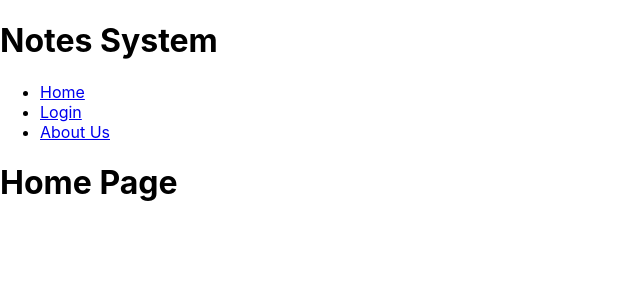
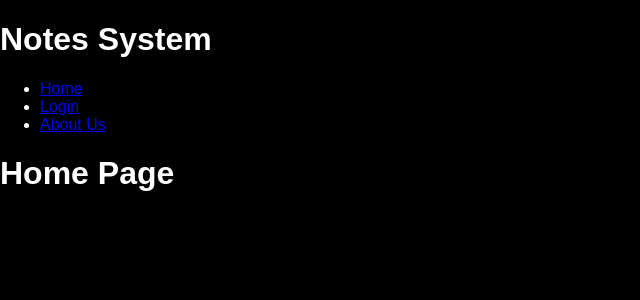
Before and after one commit to mecsung/CTAPDEVL-BSCS231A, a JavaScript app in the folder frontend/: page / in a window 1280 px wide. Shown: the top 300 px of the page, without its empty margins (0-640 px from the left). Built offline with nearby package versions, Linux system fonts and the light colour scheme; the HTML template or start-up script is replaced by a standard one.

Commit message:
Version 6.1.0
- Improved Code Documentation
- Added styling in index.css

```diff
--- a/frontend/src/components/Navbar.js
+++ b/frontend/src/components/Navbar.js
@@ -1,3 +1,5 @@
+// Link is a component from react-router-dom that allows us to create links
+// to different routes in our application
 import { Link } from "react-router-dom";
 
 const Navbar = () => {
--- a/frontend/src/index.css
+++ b/frontend/src/index.css
@@ -1,13 +1,7 @@
 body {
+  background-color: black;
+  color: white;
+  font-family: 'Arial', sans-serif;
   margin: 0;
-  font-family: -apple-system, BlinkMacSystemFont, 'Segoe UI', 'Roboto', 'Oxygen',
-    'Ubuntu', 'Cantarell', 'Fira Sans', 'Droid Sans', 'Helvetica Neue',
-    sans-serif;
-  -webkit-font-smoothing: antialiased;
-  -moz-osx-font-smoothing: grayscale;
+  padding: 0;
 }
-
-code {
-  font-family: source-code-pro, Menlo, Monaco, Consolas, 'Courier New',
-    monospace;
-}
--- a/frontend/src/pages/Home.js
+++ b/frontend/src/pages/Home.js
@@ -1,3 +1,6 @@
+// The () is the parameter list of the function, in this case it is empty because
+// the Home component does not take any props
+// The => is the arrow function syntax, it is a shorter way to write a function expression
 const Home = () => {
     return (
         <div className="home">
```
Also changed, not shown: frontend/src/App.js (+18 -0 lines).
